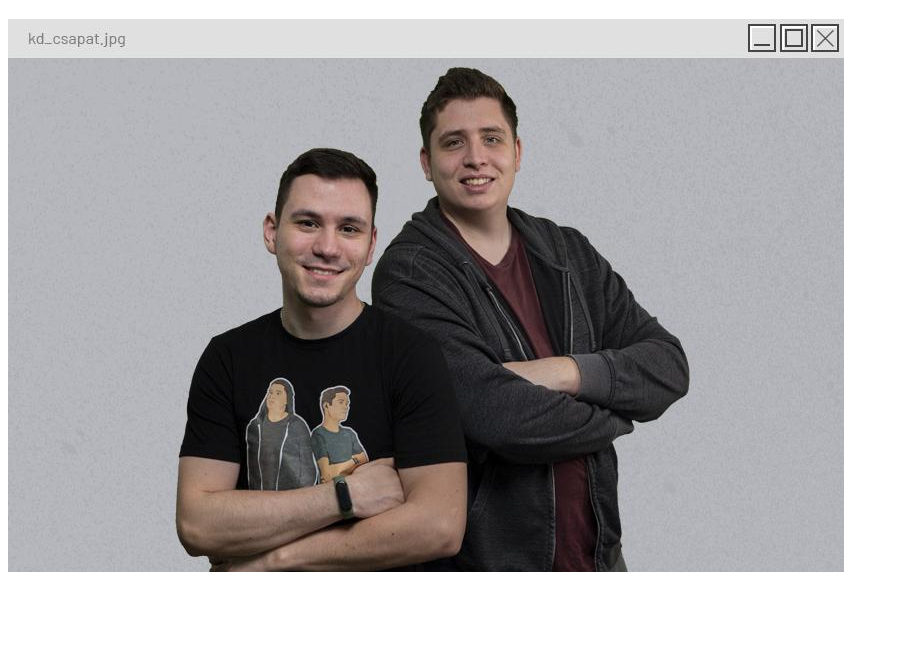
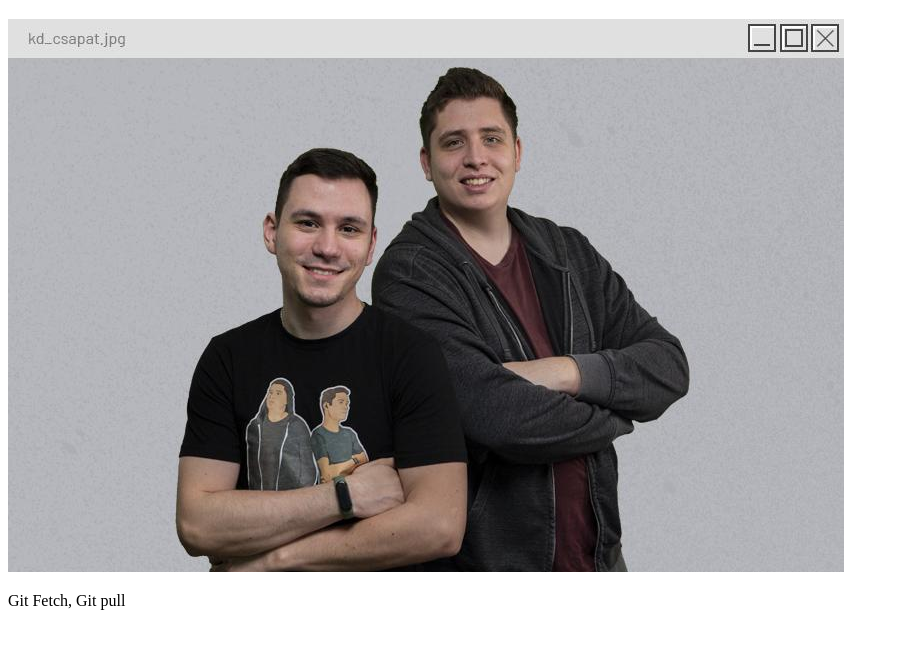
Before and after one commit to Balazs73/elsogit, a plain HTML site: page index.html in a window 1280 px wide. Shown: the part 61-710 px from the top of the page, without its empty margins (0-899 px from the left). Drawn offline with Linux system fonts and the light colour scheme.

Commit message:
Update index.html

```diff
--- a/index.html
+++ b/index.html
@@ -8,5 +8,6 @@
 <body>
     <h1>Ez az első gitem</h1>
     <img src="kdcsapat.jpg" alt="KDcsapat">
+    <p>Git Fetch, Git pull</p>
 </body>
 </html>
```
